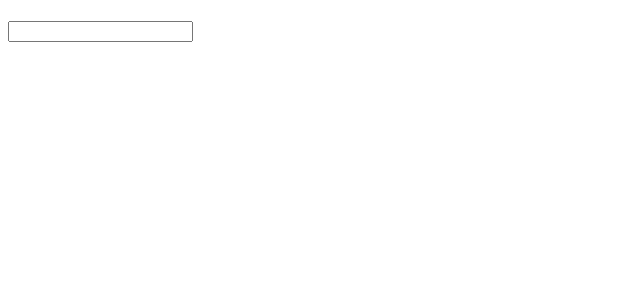
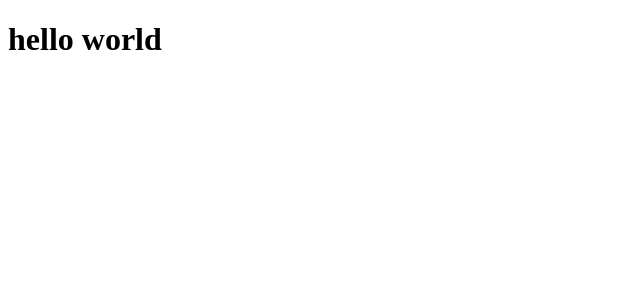
Before and after one commit to rahulabde/react-project, a React (Create React App) app: page / in a window 1280 px wide. Shown: the top 300 px of the page, without its empty margins (0-640 px from the left). Built offline with nearby package versions, Linux system fonts and the light colour scheme.

Commit message:
Refs  in class  based component eg:1

```diff
--- a/src/App.jsx
+++ b/src/App.jsx
@@ -1,23 +1,20 @@
-import React, { Component } from 'react'
+import React, { Component ,createRef} from 'react'
 
 export default class App extends Component {
   constructor(){
     super()
-    this.state={username:""}
+    this.state={name:"hello world"}
+    this.h1Ref=createRef()
   }
-  // componentDidMount(){
-  //   let input =document.querySelector("input")
-  //   input.addEventListener("keypress",(e)=>{
-  //     this.setState({username:e.target.value})
-  //   })
-  // }
+  componentDidMount(){
+    let h1=document.querySelector('h1')
+    console.log(h1,"dom way");
+    console.log(this.h1Ref.current,"react way");
+  }
   render() {
-    return (<>
-      <h1>{this.state.username}</h1>
-      <input type="text"  onChange={(e)=>{
-        this.setState({username:e.target.value})
-      }}/>
-      </>
+    return (
+      <h1 ref={this.h1ref}>{this.state.name}</h1>
     )
+
   }
 }
```
